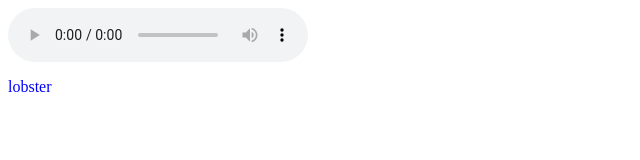
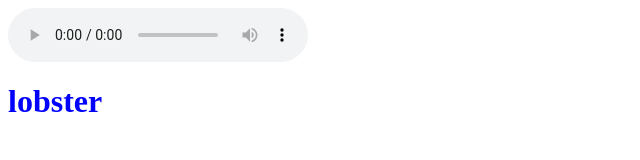
Before and after one commit to zodizdev/random-website, a plain HTML site: page index.html in a window 1280 px wide. Shown: the whole page, without its empty margins (0-640 px from the left). Drawn offline with Linux system fonts and the light colour scheme.

Commit message:
Update index.html

```diff
--- a/index.html
+++ b/index.html
@@ -16,7 +16,7 @@
       <source src="bluelobstersong.mp3" type="audio/mp3">
      </audio controls>
 
-      <p style="color:blue;">lobster</p>
+      <h1 style="color:blue;">lobster</h1>
 
     </body>
 </html>
```
